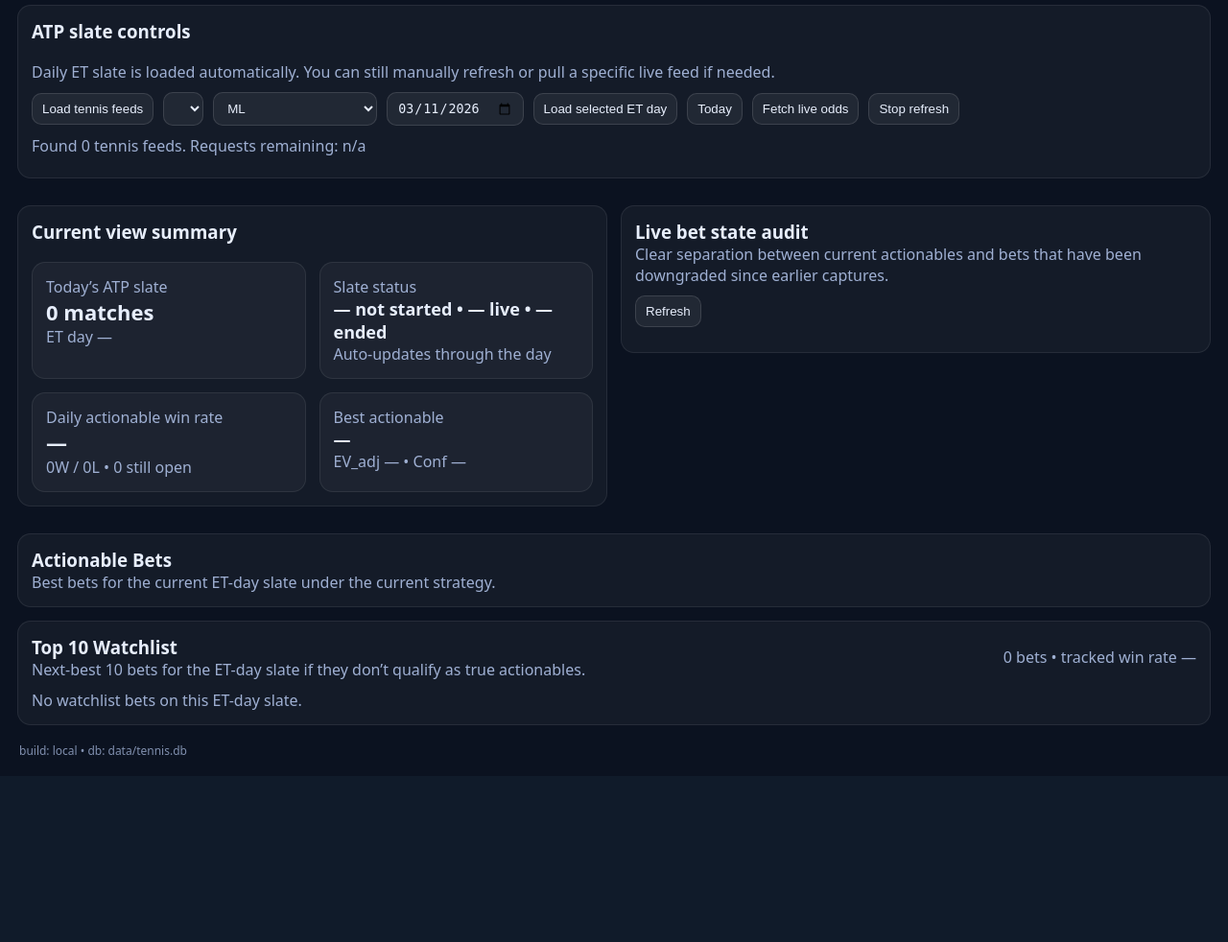
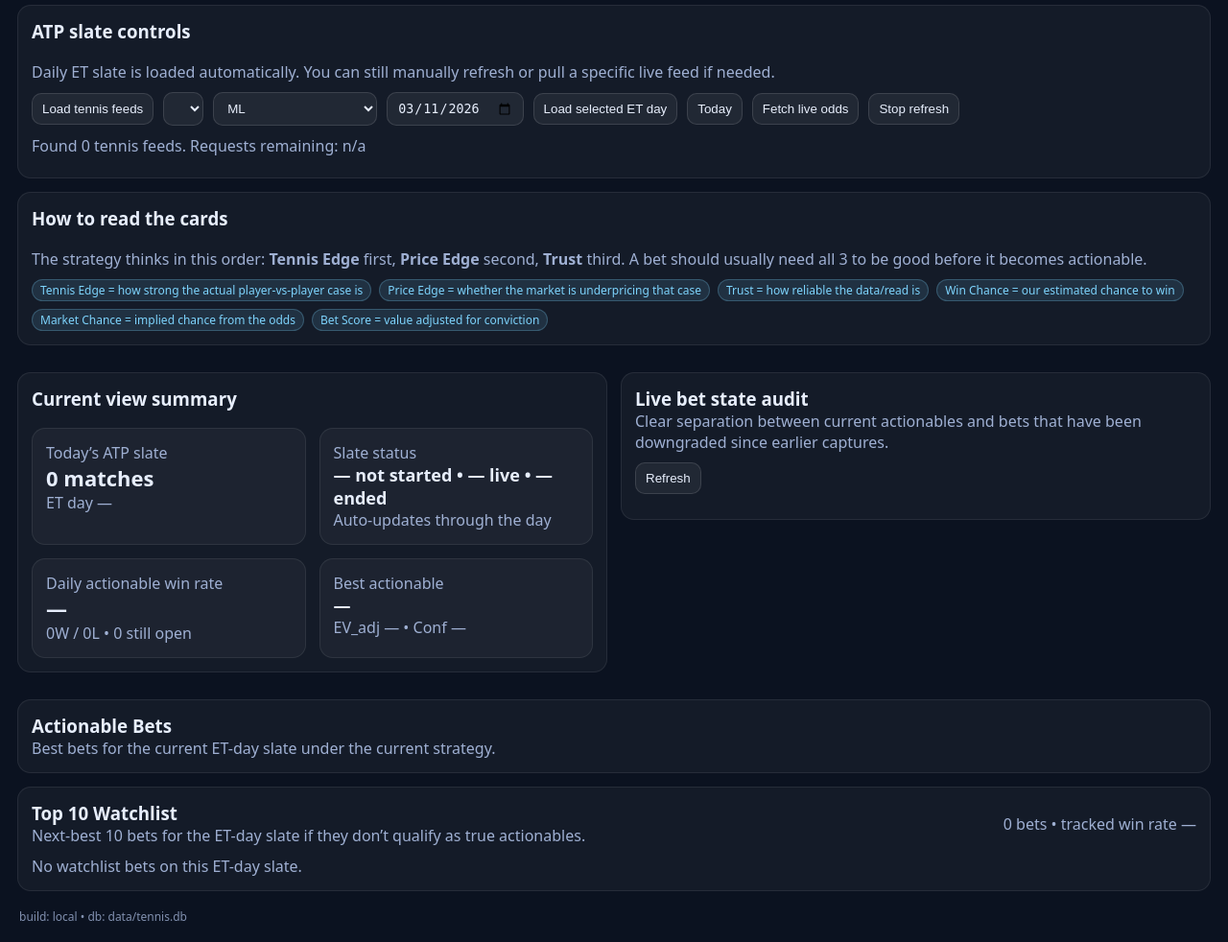
Before and after one commit to clawd42069/TennisDashboard, a Flask app: page /matchups in a window 1280 px wide. Shown: the part 199-1181 px from the top of the page at 96% size. Before the commit the page ends 986 px from the top, so only its background shows below. Run offline with Flask 3, Linux system fonts and the light colour scheme; data that the repository does not hold is empty; some libraries are stand-ins or nearby versions.

Commit message:
Make matchup card metrics clearer and strategy-aligned

```diff
--- a/app/templates/matchups.html
+++ b/app/templates/matchups.html
@@ -31,6 +31,19 @@
   </div>
   <div id="sportsMeta" class="muted" style="margin-top:10px;"></div>
   <div id="snapshotMeta" class="muted" style="margin-top:8px;"></div>
+</div>
+
+<div class="card">
+  <h3 style="margin-top:0;">How to read the cards</h3>
+  <div class="muted">The strategy thinks in this order: <strong>Tennis Edge</strong> first, <strong>Price Edge</strong> second, <strong>Trust</strong> third. A bet should usually need all 3 to be good before it becomes actionable.</div>
+  <div style="margin-top:10px; display:flex; gap:8px; flex-wrap:wrap;">
+    <span class="pill">Tennis Edge = how strong the actual player-vs-player case is</span>
+    <span class="pill">Price Edge = whether the market is underpricing that case</span>
+    <span class="pill">Trust = how reliable the data/read is</span>
+    <span class="pill">Win Chance = our estimated chance to win</span>
+    <span class="pill">Market Chance = implied chance from the odds</span>
+    <span class="pill">Bet Score = value adjusted for conviction</span>
+  </div>
 </div>
 
 <div class="grid2" style="align-items:start;">
@@ -233,16 +246,23 @@ function decToAmerican(dec){
   return `${Math.round(-100/(dec-1))}`;
 }
 
+function candidateStateLabel(c, section){
+  if (section === 'actionable') return 'Actionable';
+  if (section === 'watchlist' || c.selection_tier === 'Watchlist') return 'Watchlist';
+  if (c.selection_tier === 'Debug' || section === 'debug') return 'Pass';
+  return c.selection_tier || 'Pass';
+}
+
 function candidateCard(c, compact=false, section='debug'){
   const reasons = (c.reasons || []).map(r => `<li>${r}</li>`).join('');
   const axisNotes = c.axis_notes || {};
   const component = c.component_scores || {};
   const drill = [
     ['Candidate ID', c.id ?? '—'],
-    ['Price', americanOddsText(c.price_american || decToAmerican(c.price_decimal))],
-    ['Model', `p0 ${num(c.p0)} → p ${num(c.p_final)} | q ${num(c.q_implied)}`],
-    ['Edge', `EV ${signed(c.ev)} | EV_adj ${signed(c.ev_adj)}`],
-    ['Confidence', pct(c.confidence, 0)],
+    ['Odds', americanOddsText(c.price_american || decToAmerican(c.price_decimal))],
+    ['Model view', `Base ${num(c.p0)} → Win chance ${num(c.p_final)} | Market chance ${num(c.q_implied)}`],
+    ['Bet math', `Expected profit ${signed(c.ev)} | Bet score ${signed(c.ev_adj)}`],
+    ['Conviction', pct(c.confidence, 0)],
     ['Units', c.units_suggested ?? '—'],
     ['Line', c.line ?? '—'],
     ['Surface', c.surface || '—'],
@@ -272,6 +292,7 @@ function candidateCard(c, compact=false, section='debug'){
   ].map(([k,v]) => `<li>${k}: <strong>${v ?? '—'}</strong></li>`).join('');
 
   const stage = stageInfo(c);
+  const stateLabel = candidateStateLabel(c, section);
   return `
     <div class="card ${compact ? '' : 'live'}" style="margin-top:12px; border-left:4px solid ${stage.label === 'PRE' ? '#64748b' : (stage.label === 'LIVE' ? '#f59e0b' : '#10b981')};">
       <div style="display:flex; justify-content:space-between; gap:10px; flex-wrap:wrap; align-items:center;">
@@ -286,17 +307,24 @@ function candidateCard(c, compact=false, section='debug'){
       </div>
 
       <div style="margin-top:10px; display:flex; gap:8px; flex-wrap:wrap; align-items:center;">
-        ${c.selection_tier ? pill(`Tier <strong>${c.selection_tier}</strong>`) : ''}
-        ${pill(`Price <strong>${americanOddsText(c.price_american || decToAmerican(c.price_decimal))}</strong>`)}
-        ${pill(`Matchup <strong>${c.matchup_strength !== undefined && c.matchup_strength !== null ? Math.round(c.matchup_strength) : '—'}</strong>`)}
-        ${pill(`Market <strong>${c.market_value !== undefined && c.market_value !== null ? Math.round(c.market_value) : '—'}</strong>`)}
-        ${pill(`Reliability <strong>${c.reliability !== undefined && c.reliability !== null ? Math.round(c.reliability) : '—'}</strong>`)}
-        ${pill(`p <strong>${num(c.p_final)}</strong>`)}
-        ${pill(`q <strong>${num(c.q_implied)}</strong>`)}
-        ${pill(`EV <strong>${signed(c.ev)}</strong>`)}
-        ${pill(`Conf <strong>${pct(c.confidence, 0)}</strong>`)}
-        ${pill(`EV_adj <strong>${signed(c.ev_adj)}</strong>`)}
+        ${pill(`State <strong>${stateLabel}</strong>`)}
+        ${pill(`Odds <strong>${americanOddsText(c.price_american || decToAmerican(c.price_decimal))}</strong>`)}
+        ${pill(`Tennis Edge <strong>${c.matchup_strength !== undefined && c.matchup_strength !== null ? Math.round(c.matchup_strength) : '—'}</strong>`)}
+        ${pill(`Price Edge <strong>${c.market_value !== undefined && c.market_value !== null ? Math.round(c.market_value) : '—'}</strong>`)}
+        ${pill(`Trust <strong>${c.reliability !== undefined && c.reliability !== null ? Math.round(c.reliability) : '—'}</strong>`)}
+        ${pill(`Bet Score <strong>${signed(c.ev_adj)}</strong>`)}
         ${c.units_suggested ? pill(`Units <strong>${c.units_suggested}</strong>`) : ''}
+      </div>
+
+      <div class="muted" style="margin-top:8px;">
+        Read left to right: <strong>Tennis Edge</strong> tells you if the matchup itself is strong, <strong>Price Edge</strong> tells you if the odds are worth it, and <strong>Trust</strong> tells you how reliable the read is.
+      </div>
+
+      <div style="margin-top:8px; display:flex; gap:8px; flex-wrap:wrap; align-items:center;">
+        ${pill(`Win Chance <strong>${pct(c.p_final, 1)}</strong>`)}
+        ${pill(`Market Chance <strong>${pct(c.q_implied, 1)}</strong>`)}
+        ${pill(`Expected Profit <strong>${signed(c.ev)}</strong>`)}
+        ${pill(`Conviction <strong>${pct(c.confidence, 0)}</strong>`)}
       </div>
 
       ${c.strategy_summary ? `<div style="margin-top:10px;"><strong>${c.strategy_summary}</strong></div>` : ''}
```
